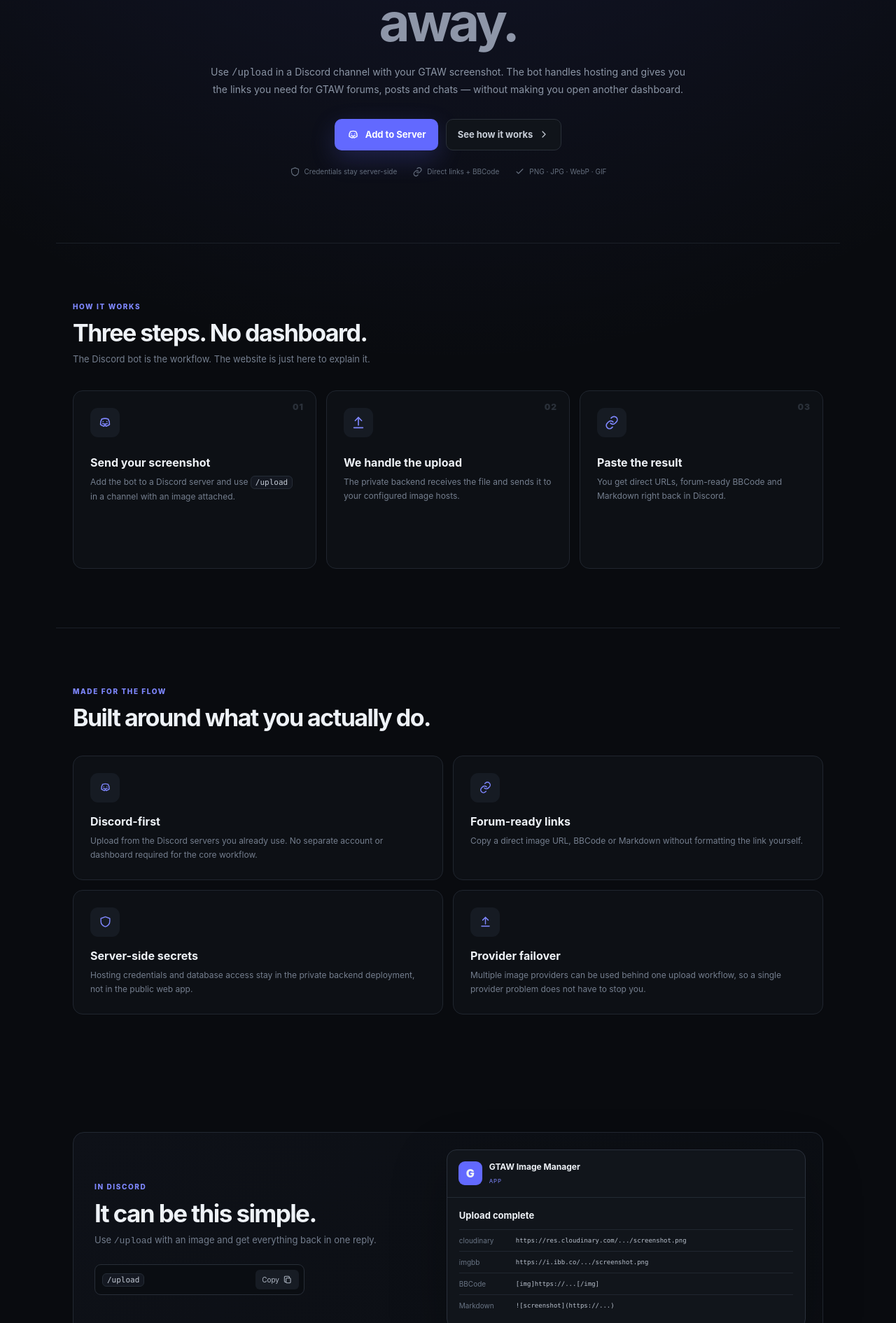
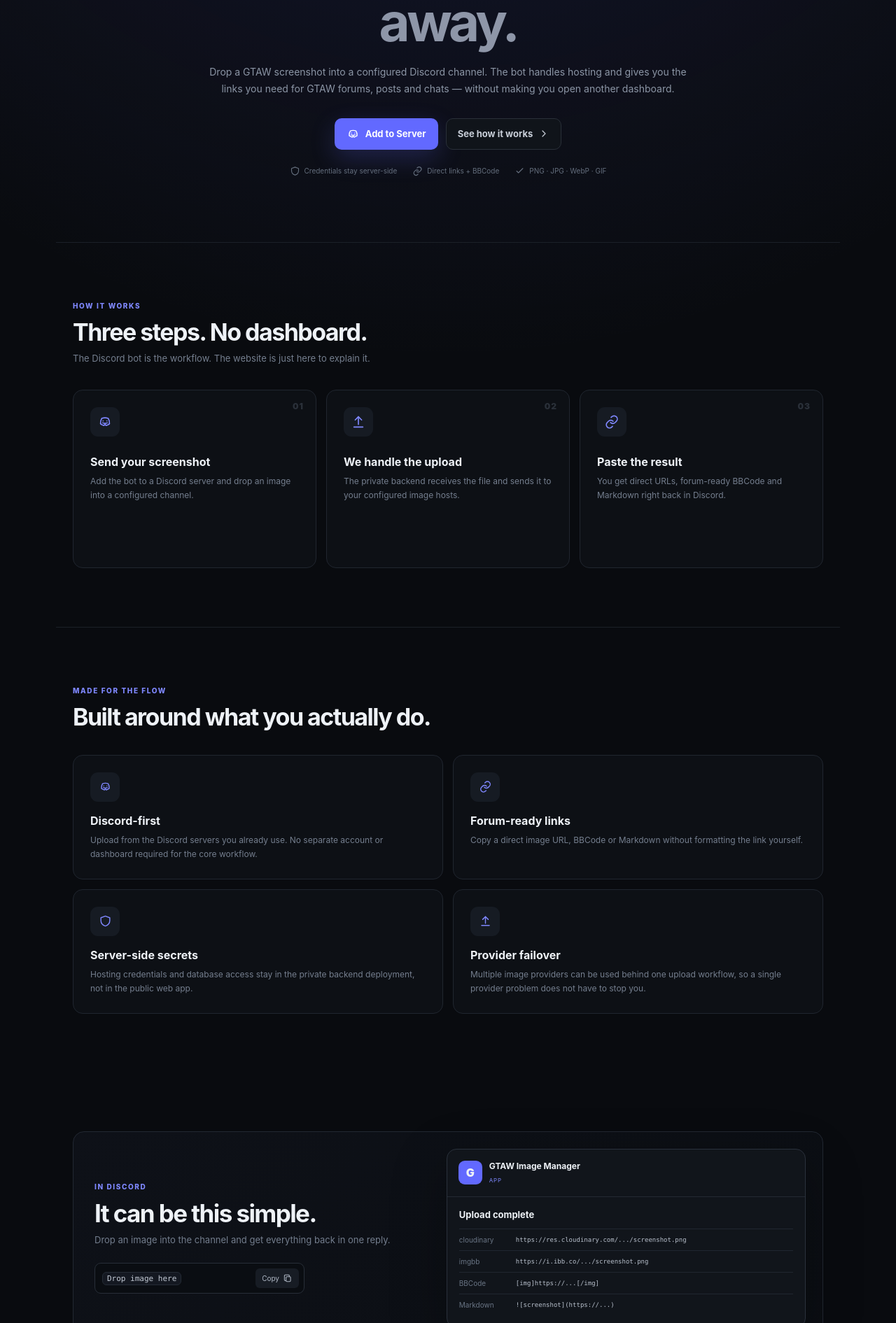
Before and after one commit to Bucksmon/GTAW-Image-Manager, a React (Vite) app in the folder frontend/: page / in a window 1280 px wide. Shown: the part 369-2260 px from the top of the page at 70% size. Built offline with nearby package versions, Linux system fonts and the light colour scheme; no server answers.

Commit message:
Update website for automatic channel uploads

```diff
--- a/frontend/src/main.jsx
+++ b/frontend/src/main.jsx
@@ -35,14 +35,14 @@ function App() {
 
   const copyText = async () => {
     try {
-      await navigator.clipboard.writeText("/upload");
+      await navigator.clipboard.writeText("Drop an image into the configured GTAW upload channel.");
       setCopied(true);
       window.setTimeout(() => setCopied(false), 1400);
     } catch {}
   };
 
   const faqItems = useMemo(() => [
-    ["Do I need to open a website to upload?", "No. The bot is the main workflow. Add it to a Discord server and use /upload in a channel. The bot is designed for server channels. Add it to a server, then use <code>/upload</code> wherever members should be able to upload screenshots."],
+    ["Do I need to open a website to upload?", "No. No. Add the bot to a Discord server and choose the channel where uploads are allowed. Drop a PNG, JPEG, WebP, or GIF there and the bot handles the rest."],
     ["What do I get back?", "The bot uploads the image to the configured hosting providers and replies with direct image URLs plus forum-ready BBCode and Markdown."],
     ["Are my image-hosting credentials exposed?", "No. Provider credentials stay on the private backend deployment. The public site only contains client-safe information such as the Discord application ID."],
     ["Why is there still a website?", "The website is the product's public landing page: it explains the workflow, shows the benefits and gives you a quick way to add the bot."]
@@ -73,7 +73,7 @@ function App() {
         <section className="hero">
           <div className="eyebrow">BUILT FOR GTAW</div>
           <h1>Your screenshots.<br/><span>One Discord message away.</span></h1>
-          <p className="hero-copy">Use <code>/upload</code> in a Discord channel with your GTAW screenshot. The bot handles hosting and gives you the links you need for GTAW forums, posts and chats — without making you open another dashboard.</p>
+          <p className="hero-copy">Drop a GTAW screenshot into a configured Discord channel. The bot handles hosting and gives you the links you need for GTAW forums, posts and chats — without making you open another dashboard.</p>
           <div className="hero-actions">
             <a className="button button-primary large" href={serverInstallUrl} target="_blank" rel="noreferrer"><Icon name="discord" size={19}/> Add to Server</a>
             <a className="button button-secondary large" href="#how">See how it works <Icon name="chevron" size={16}/></a>
@@ -96,7 +96,7 @@ function App() {
               <div className="step-number">01</div>
               <div className="step-icon"><Icon name="discord" size={22}/></div>
               <h3>Send your screenshot</h3>
-              <p>Add the bot to a Discord server and use <code>/upload</code> in a channel with an image attached.</p>
+              <p>Add the bot to a Discord server and drop an image into a configured channel.</p>
             </article>
             <article className="step">
               <div className="step-number">02</div>
@@ -131,8 +131,8 @@ function App() {
             <div className="demo-copy">
               <div className="eyebrow">IN DISCORD</div>
               <h2>It can be this simple.</h2>
-              <p>Use <code>/upload</code> with an image and get everything back in one reply.</p>
-              <div className="command-row"><span>/upload</span><button onClick={copyText}>{copied ? "Copied" : "Copy"} <Icon name="copy" size={14}/></button></div>
+              <p>Drop an image into the channel and get everything back in one reply.</p>
+              <div className="command-row"><span>Drop image here</span><button onClick={copyText}>{copied ? "Copied" : "Copy"} <Icon name="copy" size={14}/></button></div>
             </div>
             <div className="discord-card">
               <div className="message-head"><span className="bot-avatar">G</span><div><strong>GTAW Image Manager</strong><small>APP</small></div></div>
```
